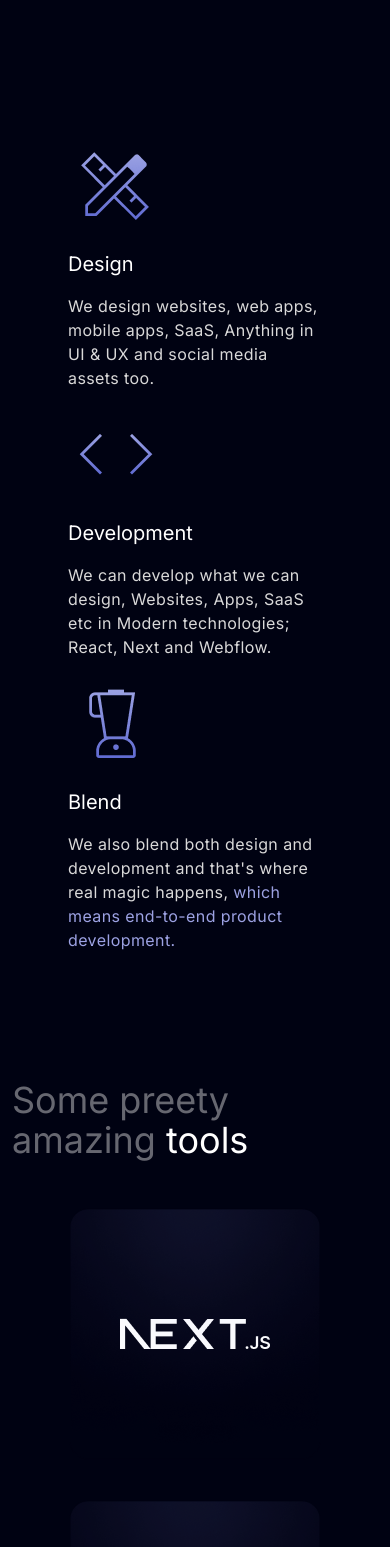
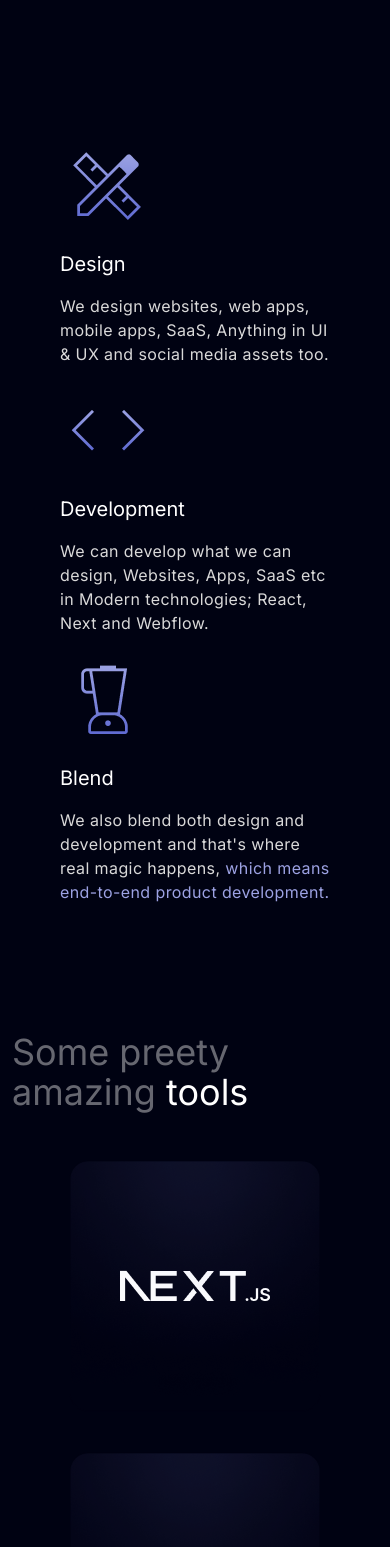
Before and after one commit to venilsutariya/portals, a Next.js app: page / in a window 390 px wide. Shown: the part 6800-8347 px from the top of the page. Built offline with nearby package versions, Linux system fonts and the light colour scheme.

Commit message:
add code

```diff
--- a/components/customUi/Cards.tsx
+++ b/components/customUi/Cards.tsx
@@ -24,7 +24,7 @@ const Cards = () => {
                 <div className={`${isVisible ? 'animate__animated animate__slideInUp' : ''}`}>
                     <div className="row row-cols-1 row-cols-lg-3 p-0 g-0">
                         <div className=" col px-5 flex justify-center">
-                            <div className=" px-2 px-lg-5">
+                            <div className=" px-lg-5">
                                 <div className="">
                                     <img src="/images/card1.png" alt="" />
                                 </div>
@@ -33,7 +33,7 @@ const Cards = () => {
                             </div>
                         </div>
                         <div className=" col px-5 flex justify-center">
-                            <div className="px-2 px-lg-4">
+                            <div className=" px-lg-4">
                                 <div>
                                     <img src="/images/card2.png" alt="" />
                                 </div>
@@ -42,7 +42,7 @@ const Cards = () => {
                             </div>
                         </div>
                         <div className=" col px-5">
-                            <div className=" px-2 px-lg-4 px-lg-3">
+                            <div className="px-lg-4 px-lg-3">
                                 <div>
                                     <img src="/images/card3.png" alt="" />
                                 </div>
--- a/components/customUi/FormComp.tsx
+++ b/components/customUi/FormComp.tsx
@@ -21,17 +21,17 @@ const FormComp = () => {
     return (
         <VisibilitySensor onChange={onVisibilityChange} partialVisibility>
             <div>
-                <div className={`pb-20 flex flex-col text-center text-white text-3xl ${isVisible ? 'animate__animated animate__slideInUp' : ''}`}>
+                <div className={`pb-20 flex flex-col text-center text-white text-2xl lg:text-3xl ${isVisible ? 'animate__animated animate__slideInUp' : ''}`}>
                     <span>Please share requirements</span>
                     <span>about your projects</span>
                 </div>
-                <div className=" row g-0 p-0">
+                <div className=" row row-cols-1 row-cols-lg-2 g-0 p-0">
                     <div className={`col relative ${isVisible ? 'animate__animated animate__slideInUp' : ''}`}>
                         <img src="/images/Union.png" alt="" />
-                        <div className=" absolute text-white top-20 left-44 text-lg">We are Portals and we are here to serve you :)</div>
+                        <div className=" absolute text-white top-20 px-3 px-lg-0 lg:left-44 text-lg">We are Portals and we are here to serve you :)</div>
                     </div>
                     <div className={` col relative ${isVisible ? 'animate__animated animate__slideInUp' : ''}`}>
-                        <div className="absolute top-20 w-full pe-44">
+                        <div className="absolute top-20 w-full lg:pe-44 px-3 px-lg-0">
                             <form className="">
                                 <div className="flex flex-col">
                                     <label className=" mb-3" style={{ color: 'rgba(180, 188, 208, 1)' }} htmlFor="name">NAME(*)</label>
@@ -43,7 +43,7 @@ const FormComp = () => {
                                 </div>
                                 <div className="flex flex-col">
                                     <label className=" my-3" style={{ color: 'rgba(180, 188, 208, 1)' }} htmlFor="mail">MESSAGE(*)</label>
-                                    {/* @ts-ignore: Suppress rows cols typeerror */}
+                                     {/* @ts-ignore: Suppress rows cols typeerror */}
                                     <textarea style={{ backgroundColor: 'rgba(180, 188, 208, 1)' }} className=" py-2 border-b-2 border-white px-2" name="" id="message" cols="30" rows="7"></textarea>
                                 </div>
                                 <button style={{ borderRadius: '5px', padding: '10px 12px', border: '1px solid #606BD2', transition: 'all 0.3s', backgroundColor: '#606BD2' }} className="mt-5 text-lg flex justify-center items-center text-white hover:opacity-90">
```
